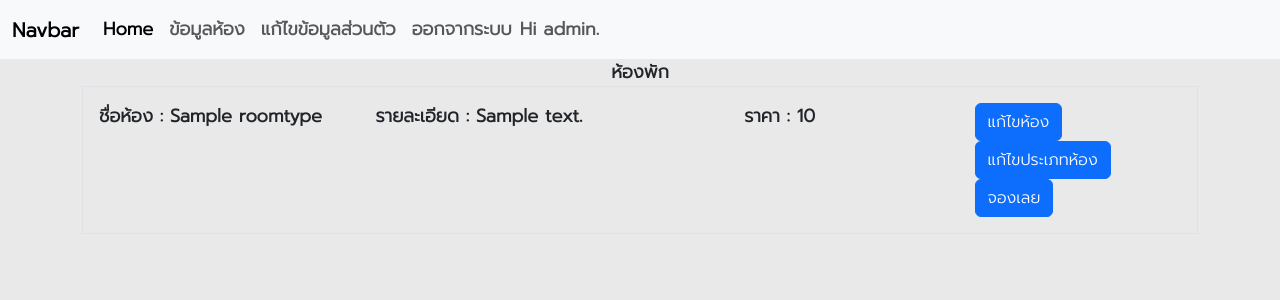
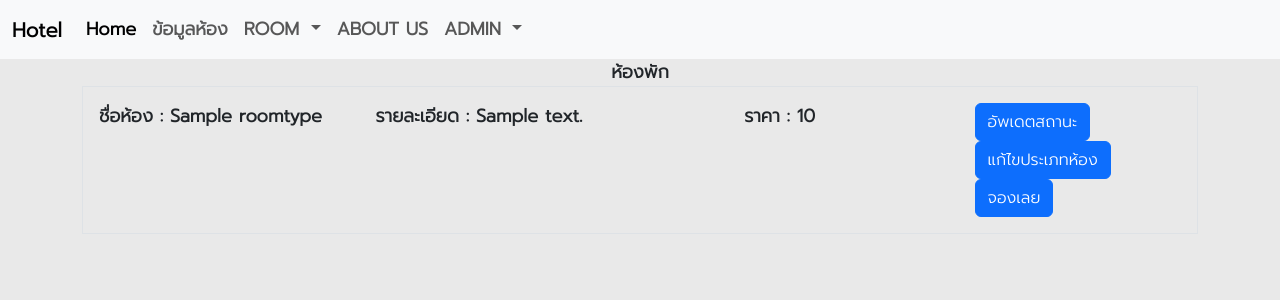
Before and after one commit to liangkhwai/final_pro_hotel, a Django app: page /fetchrooms in a window 1280 px wide. Shown: the top 300 px of the page. Run offline with Django 4.2, Linux system fonts and the light colour scheme; a user stored in the database is signed in; tables that the repository leaves empty hold one stand-in row (values such as "Sample post"); some libraries are stand-ins or nearby versions.

Commit message:
edit header permission

```diff
--- /dev/null
+++ b/hotel/context_processor.py
@@ -0,0 +1,6 @@
+from .models import *
+
+
+def extras(req):
+    rooms = RoomType.objects.all()
+    return {'rooms':rooms}
--- a/hotel/urls.py
+++ b/hotel/urls.py
@@ -15,6 +15,5 @@ urlpatterns = [
     path('fetchrooms',views.fetchrooms,name='fetchrooms'),
     path('roomdetail/<int:pk>',views.roomdetail,name='roomdetail'),
     path('login',views.login_user,name='login'),
-    path('test',views.test,name='test'),
-    path('logout',views.logout_user,name='logout')
+    path('logout',views.logout_user,name='logout'),
 ]
--- a/hotel/views.py
+++ b/hotel/views.py
@@ -13,6 +13,7 @@ from django.template import RequestContext, Template
 
 def home(req):
     return render(req,'home.html')
+
 
 def register(req):
     if req.method == 'POST':
@@ -179,13 +180,3 @@ def roomdetail(req,pk):
         'count':roomCheck
     }
     return render(req,'rooms/roomdetail.html',context)
-
-
-
-def test(req):
-    form = Addrooms()
-
-    context ={
-        'form':form
-    }
-    return render(req,'rooms/testroom.html',context)
--- a/templates/header.html
+++ b/templates/header.html
@@ -1,10 +1,13 @@
 <nav class="navbar navbar-expand-lg navbar-light bg-light">
     <div class="container-fluid">
-        <a class="navbar-brand" href="#">Navbar</a>
+        <a class="navbar-brand" href="#">Hotel </a>
         <button class="navbar-toggler" type="button" data-bs-toggle="collapse" data-bs-target="#navbarNavAltMarkup"
             aria-controls="navbarNavAltMarkup" aria-expanded="false" aria-label="Toggle navigation">
             <span class="navbar-toggler-icon"></span>
         </button>
+
+
+
         <div class="collapse navbar-collapse" id="navbarNavAltMarkup">
             <div class="navbar-nav">
                 <a class="nav-link active" aria-current="page" href="/">Home</a>
@@ -12,16 +15,54 @@
                 <a class="nav-link" href="/register">สมัครสมาชิก</a>
                 <a class="nav-link" href="/login">เข้าสู่ระบบ</a>
                 {% else%}
+
                 {%if user.is_superuser %}
                 <a href="/fetchrooms" class="nav-link">ข้อมูลห้อง</a>
+                {%endif%}
 
-                {%endif%}
-                <a class="nav-link" href="/editcustomer/{{user.customer.cust_id}}">แก้ไขข้อมูลส่วนตัว</a>
-                <a class="nav-link" href="/logout">ออกจากระบบ</a>
                 {% endif%}
-                {%if user.is_authenticated %}
-                <span class="navbar-text">Hi {{user}}.</span>
 
+                <div class="nav-item dropdown">
+                    <a class="nav-link dropdown-toggle" href="#" id="navbarDropdown" role="button"
+                        data-bs-toggle="dropdown" aria-expanded="false">
+                        ROOM
+                    </a>
+                    <ul class="dropdown-menu" aria-labelledby="navbarDropdown">
+                        {% for rooms in rooms %}
+                        <li><a class="dropdown-item" href="/roomdetail/{{rooms.type_id}}">{{ rooms.name }}</a></li>
+
+                        {% endfor %}
+
+                        <!-- <li><a class="dropdown-item" href="#">Another action</a></li>
+                        <li>
+                            <hr class="dropdown-divider">
+                        </li>
+                        <li><a class="dropdown-item" href="#">Something else here</a></li>
+                    </ul> -->
+                </div>
+
+
+                <a class="nav-link" href="#">ABOUT US</a>
+
+
+
+                {%if user.is_authenticated%}
+                <div class="nav-item dropdown">
+                    <a class="nav-link dropdown-toggle text-uppercase" href="#" id="navbarDropdown" role="button"
+                        data-bs-toggle="dropdown" aria-expanded="false">
+                        <i class="fa-solid fa-user"></i> {{user}}
+                    </a>
+                    <ul class="dropdown-menu" aria-labelledby="navbarDropdown">
+
+                        {% if not user.is_superuser%}
+                        <li><a class="dropdown-item" href="/editcustomer/{{user.customer.cust_id}}">แก้ไขข้อมูลส่วนตัว</a></li>
+
+                        {% endif %}
+                        <li><a class="dropdown-item" href="/logout">ออกจากระบบ</a></li>
+
+
+                    </ul>
+                </div>
                 {%endif%}
 
 
--- /dev/null
+++ b/templates/menurooms.html
@@ -0,0 +1,5 @@
+{% block rooms %}
+{% for rooms in rooms %}
+<li><a class="dropdown-item" href="#">{{ rooms.name }}</a></li>
+{% endfor %}
+{% endblock %}
--- a/templates/rooms/fetchrooms.html
+++ b/templates/rooms/fetchrooms.html
@@ -18,7 +18,7 @@
             </div>
             <div class="col">
                 <div>
-                    <a href="editrooms/{{room.type_id}}"><button class="btn btn-primary">แก้ไขห้อง</button></a>
+                    <a href="editrooms/{{room.type_id}}"><button class="btn btn-primary">อัพเดตสถานะ</button></a>
 
                     <a href="edittype/{{room.type_id}}"><button class="btn btn-primary">แก้ไขประเภทห้อง</button></a>
                     <a href="roomdetail/{{room.type_id}}"><button class="btn btn-primary">จองเลย</button></a>
@@ -27,6 +27,14 @@
         </div>
     </div>
     {% endfor %}
+
+
+
+
+
+
+
+
 </div>
 
 {% endblock%}
--- a/templates/rooms/roomdetail.html
+++ b/templates/rooms/roomdetail.html
@@ -5,6 +5,10 @@
 
 
 {% block content %}
+
+
+<h3>HOME/ROOM/{{type.name}}</h1>
+
 
 <div>
     ชื่อ : {{type.name}}
```
Also changed, not shown: config/settings.py (+5 -2 lines), templates/rooms/testroom.html (deleted, +0 -10 lines).
